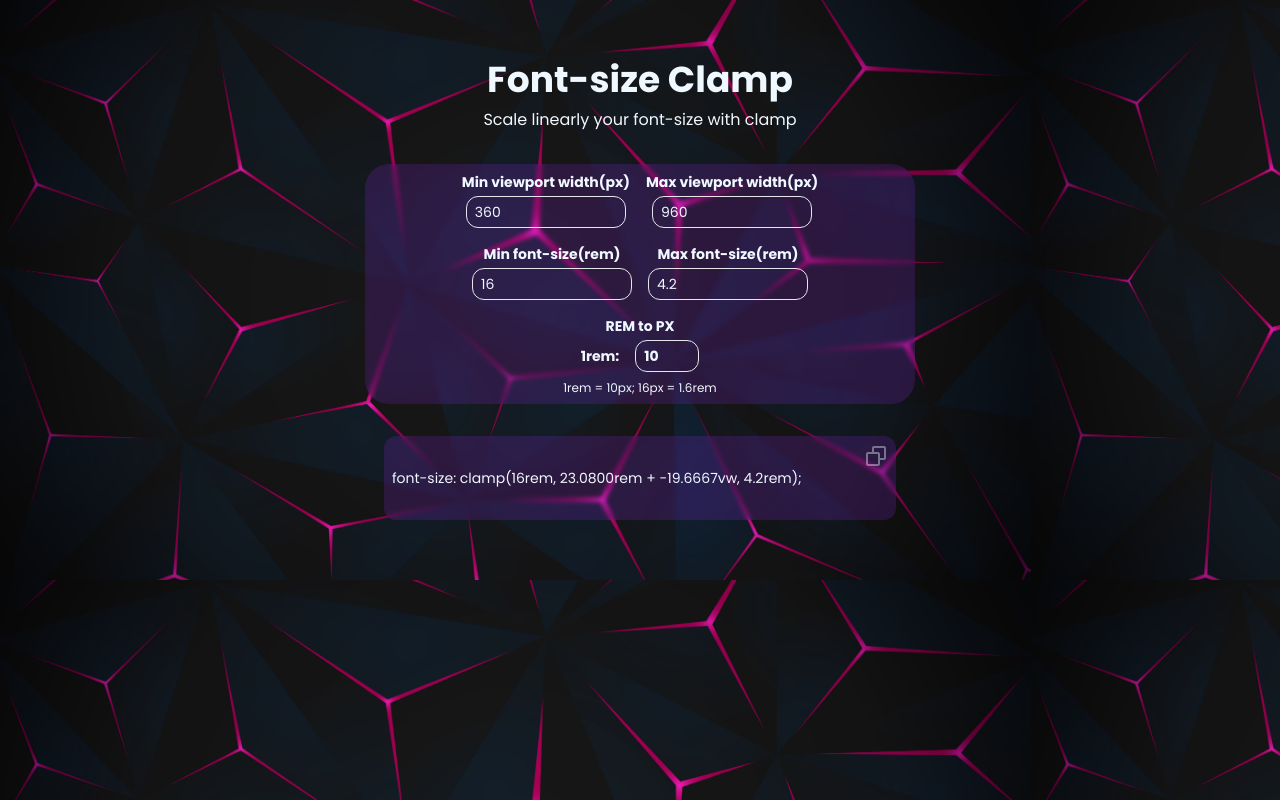
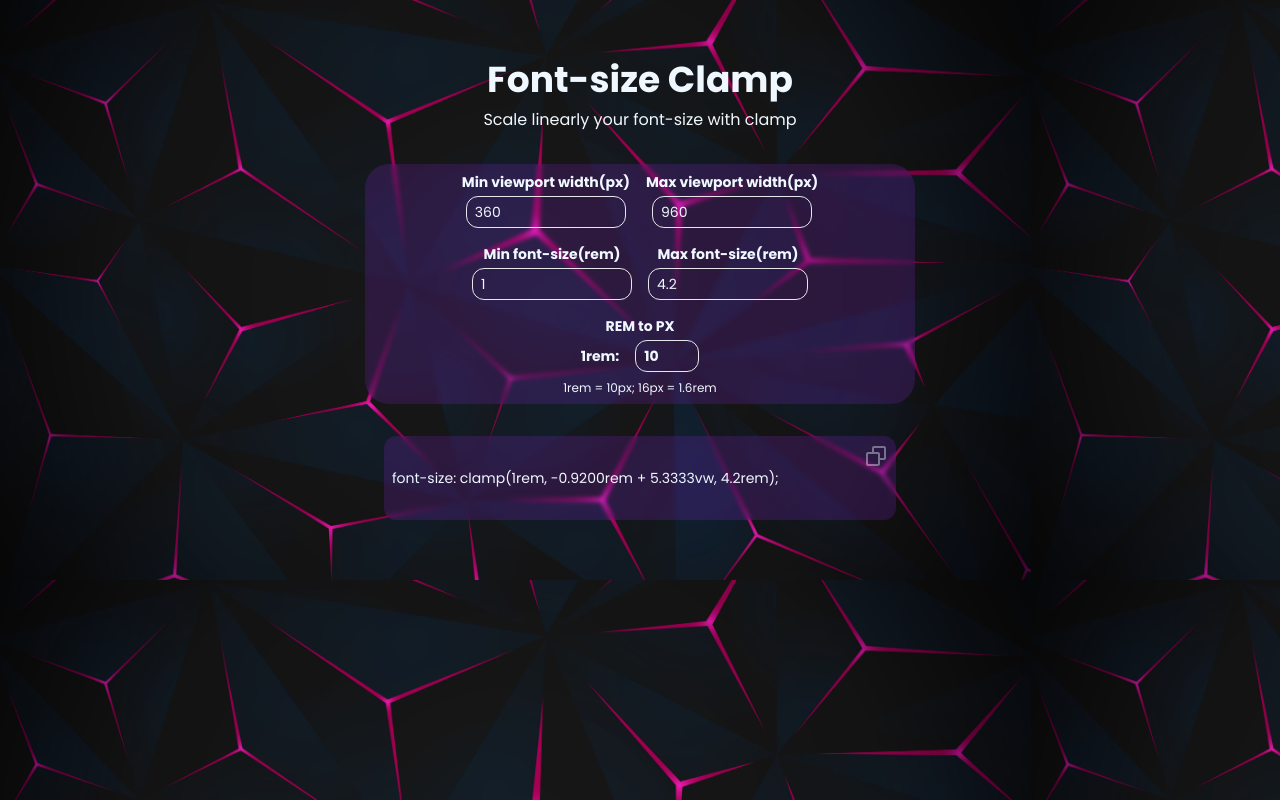
Before and after one commit to felpfsf/clamp-fontsize-app, a React (Vite) app: page / in a window 1280 px wide. Built offline with nearby package versions, Linux system fonts and the light colour scheme.

Commit message:
refac: wrong min font size default value

```diff
--- a/src/App.jsx
+++ b/src/App.jsx
@@ -9,7 +9,7 @@ const App = () => {
   const [minWidthpx, setMinWidthpx] = useState(360)
   const [maxWidthpx, setMaxWidthpx] = useState(960)
 
-  const [minFontSize, setMinFontSize] = useState(16)
+  const [minFontSize, setMinFontSize] = useState(1)
   const [maxFontSize, setMaxFontSize] = useState(4.2)
 
   const hElement = useRef()
```
